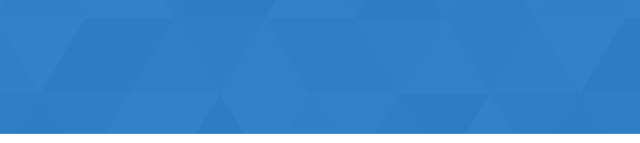
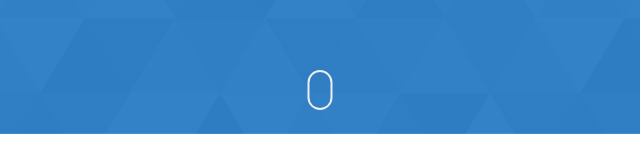
Before and after one commit to peffa/Portfolio, a website: page project-2.html in a window 1280 px wide. Shown: the part 657-800 px from the top of the page, 320-960 px from the left. Drawn offline with Linux system fonts and the light colour scheme.

Commit message:
added scroll down animation to project pages

```diff
--- a/project-2.html
+++ b/project-2.html
@@ -85,7 +85,11 @@
                 <a href="https://bc-group-project2.herokuapp.com/" class="btn btn--bg" target="_blank">Live Link</a>
             </div>
         </div>
+        <div class="home-hero__mouse-scroll-cont">
+            <div class="mouse"></div>
+        </div>
     </section>
+
     <section class="project-details">
         <div class="main-container">
             <div class="project-details__content">
```
Also changed, not shown: project-1.html (+4 -0 lines), project-3.html (+4 -0 lines).
